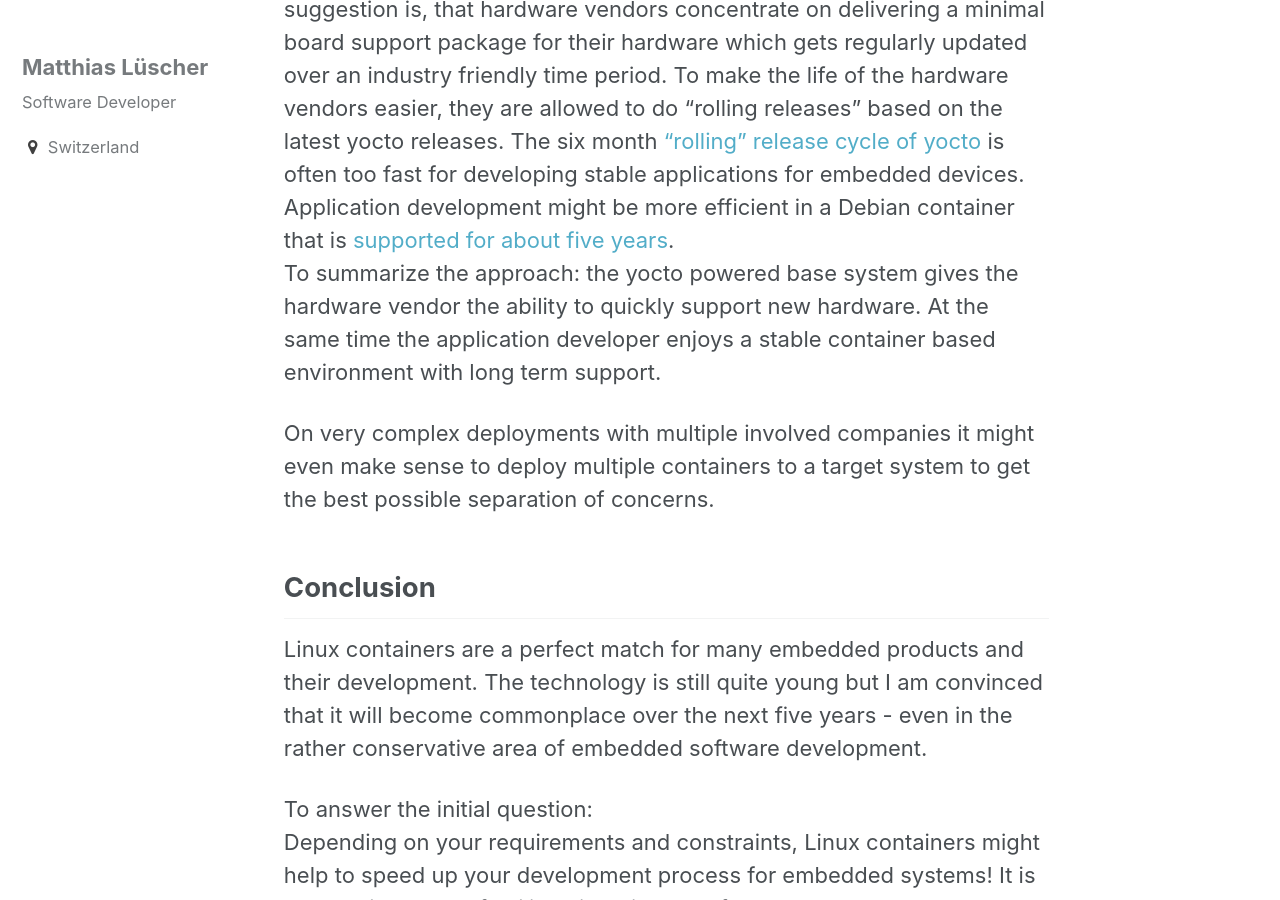
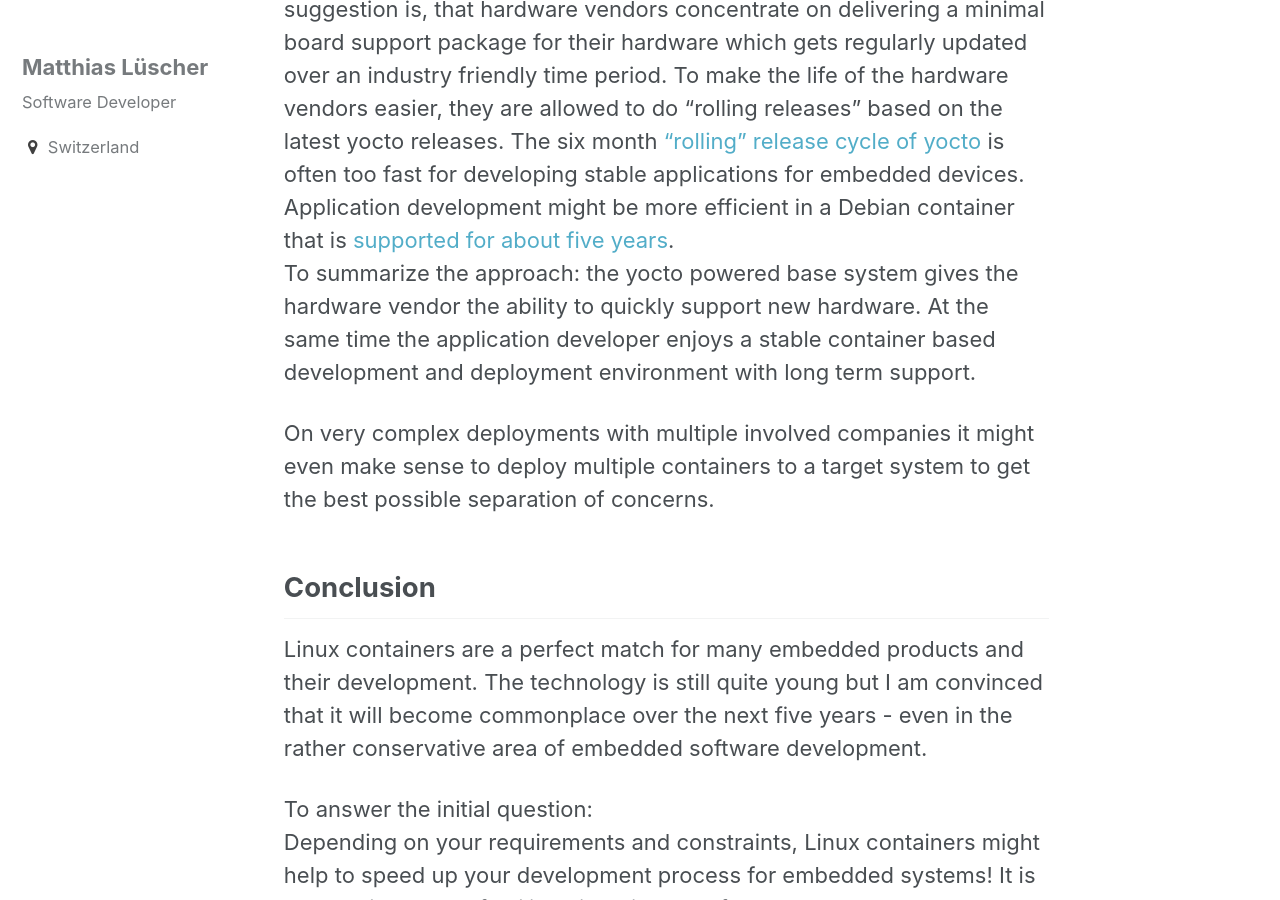
Before and after one commit to lueschem/lueschem.github.io, a Jekyll site: the page built from _posts/2016-12-27-The-Bright-Future-of-Containers-for-Embedded-Software.md, in a window 1280 px wide and 900 px high, scrolled down 5776 px. Built offline with Jekyll 4.4.1, drawn with Linux system fonts in a browser that asks for light colours; comment, search, counter and statistics services are not loaded.

Commit message:
Update 2016-12-27-The-Bright-Future-of-Containers-for-Embedded-Software.md

```diff
--- a/_posts/2016-12-27-The-Bright-Future-of-Containers-for-Embedded-Software.md
+++ b/_posts/2016-12-27-The-Bright-Future-of-Containers-for-Embedded-Software.md
@@ -115,8 +115,8 @@ developing stable applications for embedded devices.
 Application development might be more efficient in a Debian container that is
 [supported for about five years](https://wiki.debian.org/LTS).
 To summarize the approach: the yocto powered base system gives the hardware vendor the ability to quickly support
-new hardware. At the same time the application developer enjoys a stable container based environment with long
-term support.
+new hardware. At the same time the application developer enjoys a stable container based development and deployment
+environment with long term support.
 
 On very complex deployments with multiple involved companies it might even make sense to deploy multiple
 containers to a target system to get the best possible separation of concerns.
```
